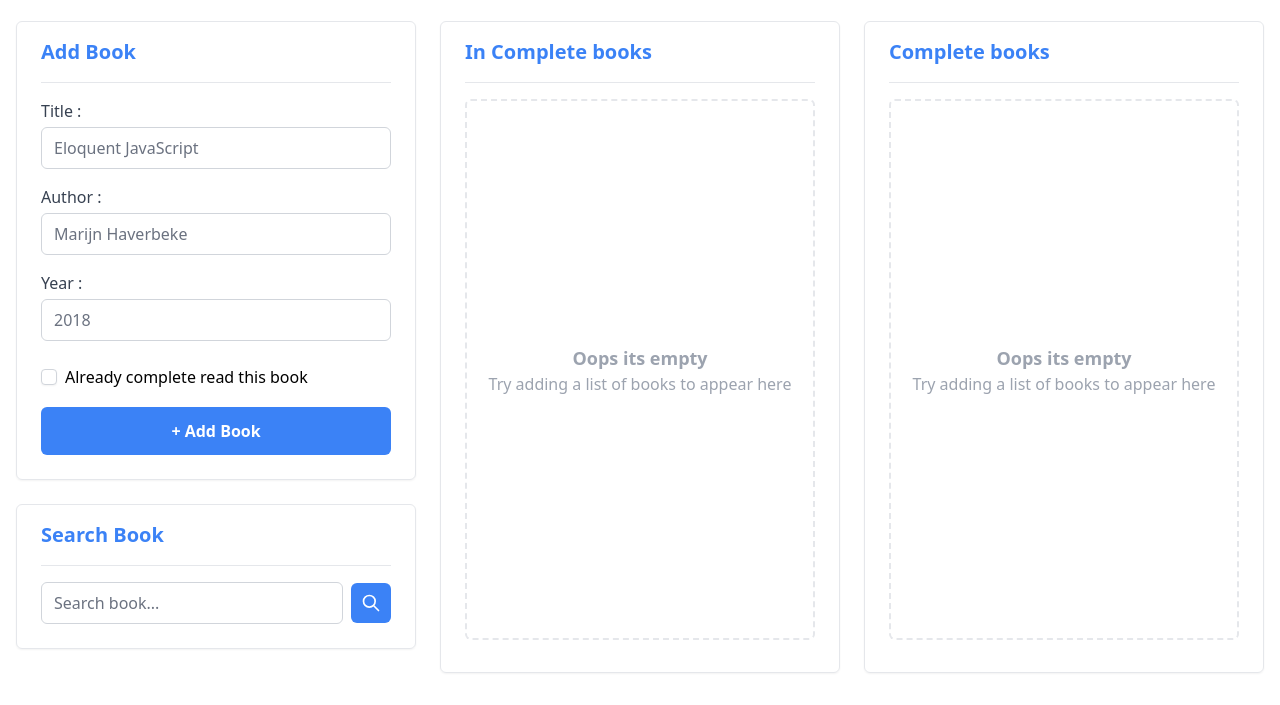
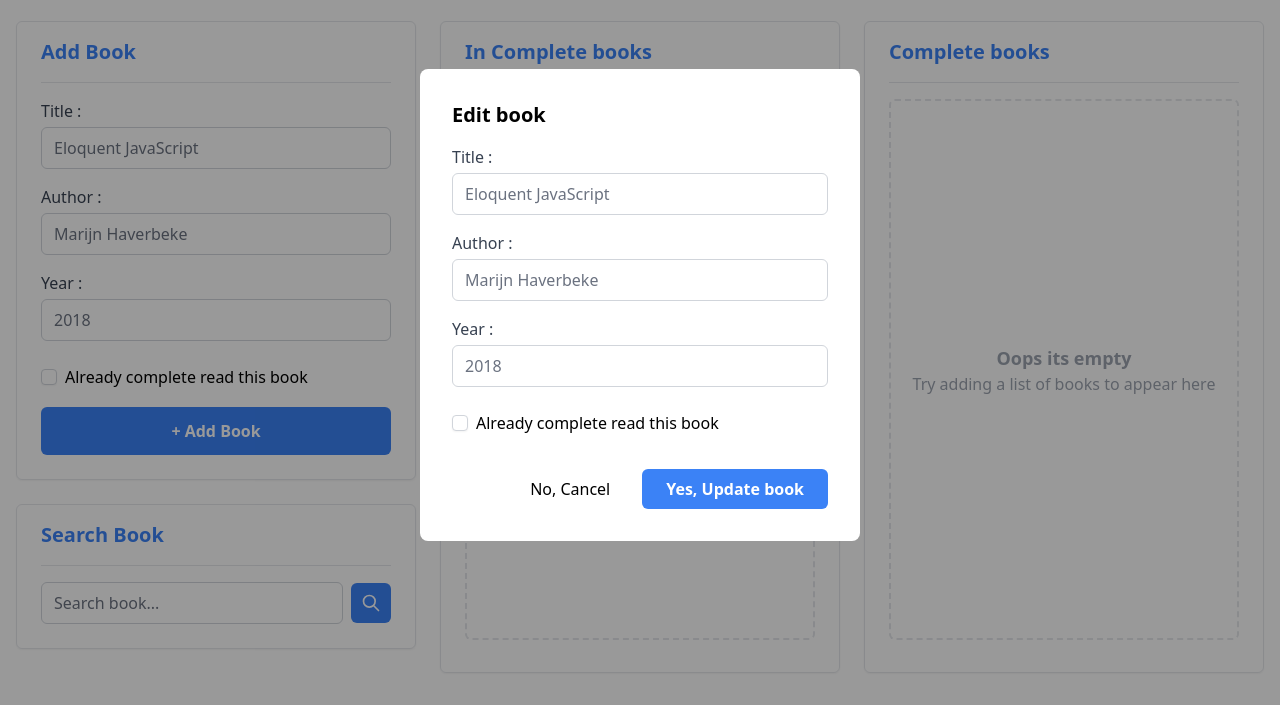
Before and after one commit to edwintantawi/bookshelf-apps, a website: page index.html in a window 1280 px wide. Shown: the part 95-800 px from the top of the page. Drawn offline with Linux system fonts and the light colour scheme.

Commit message:
add edit button and form dialog

```diff
--- a/index.html
+++ b/index.html
@@ -8,6 +8,7 @@
     <title>Bookshelf Apps</title>
   </head>
   <body>
+    <!-- delete book alert dialog -->
     <dialog
       id="dialog:alert"
       class="w-full h-full p-0 z-50 bg-transparent fixed"
@@ -35,6 +36,85 @@
               Yes, Delete
             </button>
           </footer>
+        </section>
+      </div>
+    </dialog>
+
+    <!-- Edit book dialog form -->
+
+    <dialog
+      open
+      id="dialog:edit"
+      class="w-full h-full p-0 z-50 bg-transparent fixed"
+    >
+      <div class="bg-black/40 h-full w-full grid place-items-center">
+        <section class="bg-white p-8 rounded-lg max-w-[440px] sm:w-[540px] m-4">
+          <h2 class="font-bold text-xl mb-2">Edit book</h2>
+          <form id="form:edit" class="grid space-y-8 mt-4">
+            <div class="grid grid-cols-1 gap-4">
+              <label class="block">
+                <span class="text-gray-700">Title :</span>
+                <input
+                  type="text"
+                  class="mt-1 block w-full rounded-md border-gray-300 focus:border-blue-200"
+                  placeholder="Eloquent JavaScript"
+                  name="title"
+                  required
+                />
+              </label>
+
+              <label class="block">
+                <span class="text-gray-700">Author :</span>
+                <input
+                  type="text"
+                  class="mt-1 block w-full rounded-md border-gray-300 focus:border-blue-200"
+                  placeholder="Marijn Haverbeke"
+                  name="author"
+                  required
+                />
+              </label>
+
+              <label class="block">
+                <span class="text-gray-700">Year :</span>
+                <input
+                  type="number"
+                  class="mt-1 block w-full rounded-md border-gray-300 focus:border-blue-200"
+                  placeholder="2018"
+                  name="year"
+                  required
+                />
+              </label>
+
+              <div class="block">
+                <div class="mt-2">
+                  <div>
+                    <label class="inline-flex items-center">
+                      <input
+                        type="checkbox"
+                        name="isComplete"
+                        class="rounded border-gray-300 text-blue-400 shadow-sm focus:border-blue-200"
+                      />
+                      <span class="ml-2">Already complete read this book</span>
+                    </label>
+                  </div>
+                </div>
+              </div>
+            </div>
+            <footer class="flex justify-end gap-2 flex-col sm:flex-row">
+              <button
+                id="dialog:edit:decline"
+                class="py-2 px-6 rounded-md hover:bg-gray-100"
+              >
+                No, Cancel
+              </button>
+              <button
+                id="dialog:edit:accept"
+                class="py-2 px-6 rounded-md bg-blue-500 hover:bg-blue-500/80 text-white font-bold"
+              >
+                Yes, Update book
+              </button>
+            </footer>
+          </form>
         </section>
       </div>
     </dialog>
--- a/scripts/htmlTemplates.js
+++ b/scripts/htmlTemplates.js
@@ -1,6 +1,6 @@
 const createBookTemplate = (
   { id, title, author, year, isComplete },
-  { onDelete, onChange }
+  { onDelete, onChange, onEdit }
 ) => {
   const buttonBaseClass = [
     'text-white',
@@ -74,7 +74,17 @@ const createBookTemplate = (
     changeStatusButton.innerText = 'Complete';
   }
 
-  footer.append(deleteButton, changeStatusButton);
+  const editButton = document.createElement('button');
+  editButton.innerText = 'Edit';
+  editButton.classList.add(
+    ...buttonBaseClass,
+    'bg-purple-600',
+    'hover:bg-purple-600/75'
+  );
+  editButton.setAttribute('value', id);
+  editButton.addEventListener('click', onEdit);
+
+  footer.append(changeStatusButton, editButton, deleteButton);
   article.append(articleHeading, articleAuthor, articleTime, footer);
   list.appendChild(article);
   return list;
--- a/scripts/main.js
+++ b/scripts/main.js
@@ -19,49 +19,6 @@ const searchBookFormElement = document.getElementById('form:search');
 const dialogElement = document.getElementById('dialog:alert');
 const acceptButton = document.getElementById('dialog:alert:accept');
 const declineButton = document.getElementById('dialog:alert:decline');
-
-// delete book when user accept from alert dialog
-acceptButton.addEventListener('click', (event) => {
-  const id = event.target.value;
-  const oldBooks = state.data.books;
-  const newBooks = oldBooks
-    .filter((book) => book.id !== Number(id))
-    .map((book) => new Book(book));
-
-  console.log({ oldBooks, newBooks });
-
-  bookStorage.insert(newBooks);
-  state.data.books = newBooks;
-
-  dialogElement.close();
-});
-
-// event listener for decline button in alert dialog
-declineButton.addEventListener('click', () => {
-  dialogElement.close();
-});
-
-// event listener for delete book to open alert dialog
-const handleDeleteBook = (event) => {
-  acceptButton.setAttribute('value', event.target.value);
-  dialogElement.show();
-};
-
-// event listener for toggle book status
-const handleChangeBookStatus = (event) => {
-  const id = event.target.value;
-
-  const oldBooks = state.data.books;
-  const newBooks = oldBooks.map((book) => {
-    if (book.id === Number(id)) {
-      return new Book({ ...book, isComplete: !book.isComplete });
-    }
-    return new Book(book);
-  });
-
-  bookStorage.insert(newBooks);
-  state.data.books = newBooks;
-};
 
 // load books from storage
 document.addEventListener('DOMContentLoaded', () => {
@@ -112,6 +69,52 @@ searchBookFormElement.addEventListener('submit', (event) => {
   state.data.books = newBooks;
 });
 
+// event listener for delete book to open alert dialog
+const handleDeleteBook = (event) => {
+  acceptButton.setAttribute('value', event.target.value);
+  dialogElement.show();
+};
+
+// delete book when user accept from alert dialog
+acceptButton.addEventListener('click', (event) => {
+  const id = event.target.value;
+  const oldBooks = state.data.books;
+  const newBooks = oldBooks
+    .filter((book) => book.id !== Number(id))
+    .map((book) => new Book(book));
+
+  console.log({ oldBooks, newBooks });
+
+  bookStorage.insert(newBooks);
+  state.data.books = newBooks;
+
+  dialogElement.close();
+});
+
+// event listener for decline button in alert dialog
+declineButton.addEventListener('click', () => {
+  dialogElement.close();
+});
+
+// event listener for toggle book status
+const handleChangeBookStatus = (event) => {
+  const id = event.target.value;
+
+  const oldBooks = state.data.books;
+  const newBooks = oldBooks.map((book) => {
+    if (book.id === Number(id)) {
+      return new Book({ ...book, isComplete: !book.isComplete });
+    }
+    return new Book(book);
+  });
+
+  bookStorage.insert(newBooks);
+  state.data.books = newBooks;
+};
+
+//event listener for edit book
+const handleEditBook = (event) => {};
+
 // render books to DOM
 document.addEventListener(RENDER_BOOKS_EVENT, () => {
   const incompleteListElement = document.getElementById('book-list:incomplete');
@@ -126,6 +129,7 @@ document.addEventListener(RENDER_BOOKS_EVENT, () => {
     const bookElement = createBookTemplate(book, {
       onDelete: handleDeleteBook,
       onChange: handleChangeBookStatus,
+      onEdit: handleEditBook,
     });
 
     if (book.isComplete) completeListElement.appendChild(bookElement);
```
Also changed, not shown: styles/main.css.
